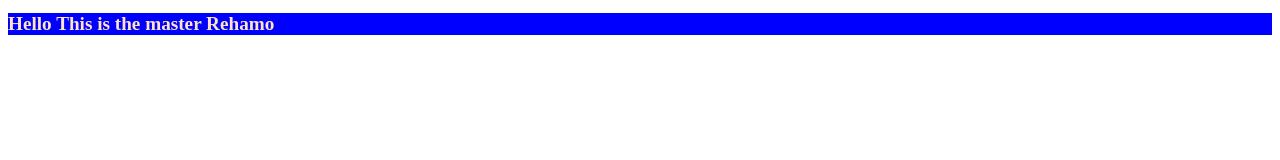
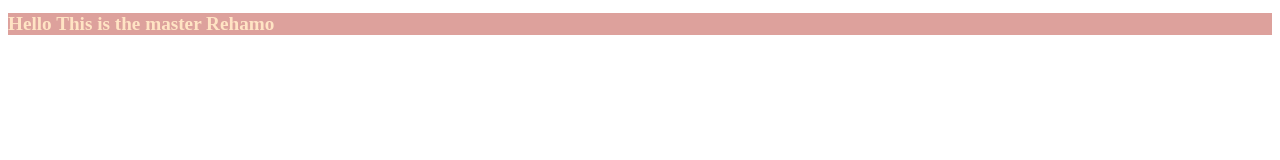
Before and after one commit to rell384/Tourism-Website, a plain HTML site: page index.html in a window 1280 px wide. Drawn offline with Linux system fonts and the light colour scheme.

Commit message:
final rehmaoo change2

```diff
--- a/style.css
+++ b/style.css
@@ -1,5 +1,5 @@
 h1{
     color: bisque;
-    background-color: blue;
+    background-color: rgb(221, 161, 156);
     font-size: larger;
 }
```
